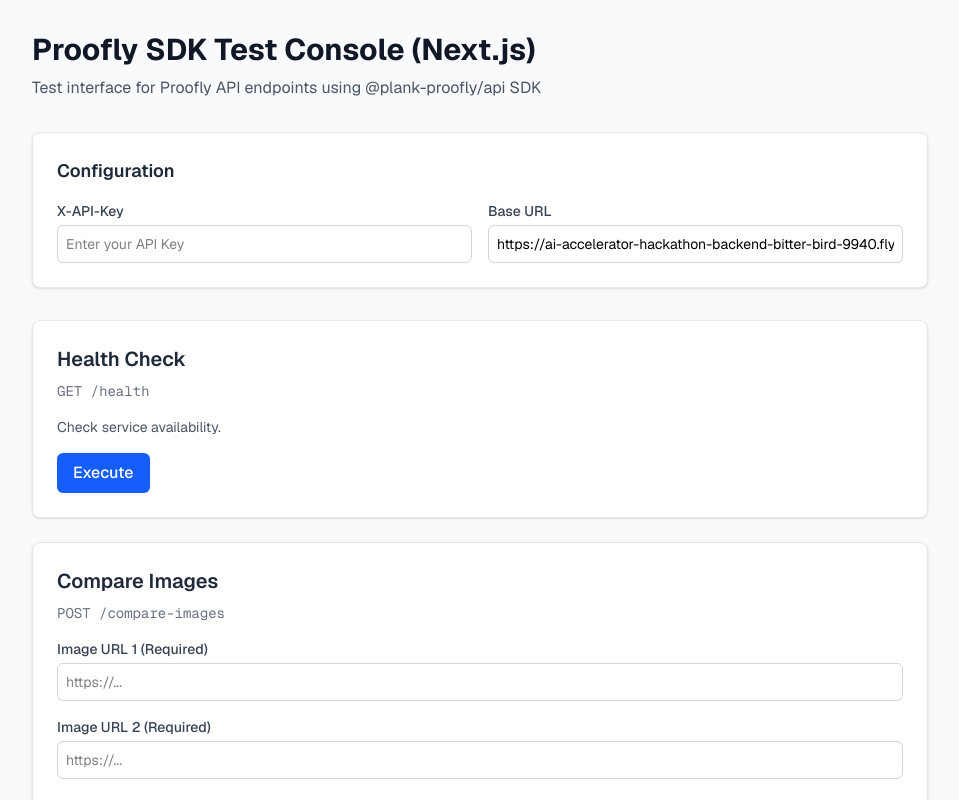
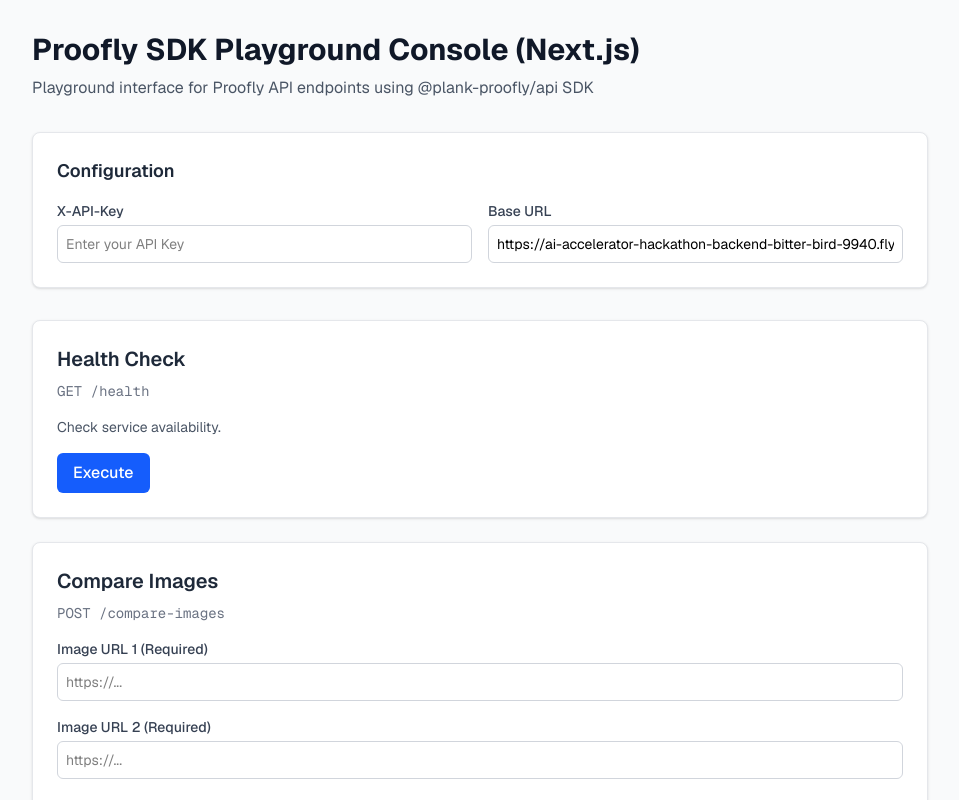
Before and after one commit to joinplank/proofly-sdk-playground, a Next.js app: page / in a window 1280 px wide. Shown: the top 800 px of the page, without its empty margins (160-1119 px from the left). Built offline with nearby package versions, Linux system fonts and the light colour scheme.

Commit message:
feat: update readme and change proj name

```diff
--- a/package.json
+++ b/package.json
@@ -1,5 +1,5 @@
 {
-  "name": "proofly-sdk-test",
+  "name": "proofly-sdk-playground",
   "version": "0.1.0",
   "private": true,
   "scripts": {
--- a/src/app/page.tsx
+++ b/src/app/page.tsx
@@ -12,8 +12,8 @@
   return (
     <div className="min-h-screen bg-gray-50 p-8 font-sans">
       <div className="max-w-4xl mx-auto">
-        <h1 className="text-3xl font-bold mb-2 text-gray-900">Proofly SDK Test Console (Next.js)</h1>
-        <p className="text-gray-600 mb-8">Test interface for Proofly API endpoints using @plank-proofly/api SDK</p>
+        <h1 className="text-3xl font-bold mb-2 text-gray-900">Proofly SDK Playground Console (Next.js)</h1>
+        <p className="text-gray-600 mb-8">Playground interface for Proofly API endpoints using @plank-proofly/api SDK</p>
 
         {/* Configuration */}
         <div className="bg-white border border-gray-200 rounded-lg p-6 mb-8 shadow-sm">
```
Also changed, not shown: 2 other files (tests, documents, lock files or other folders).
